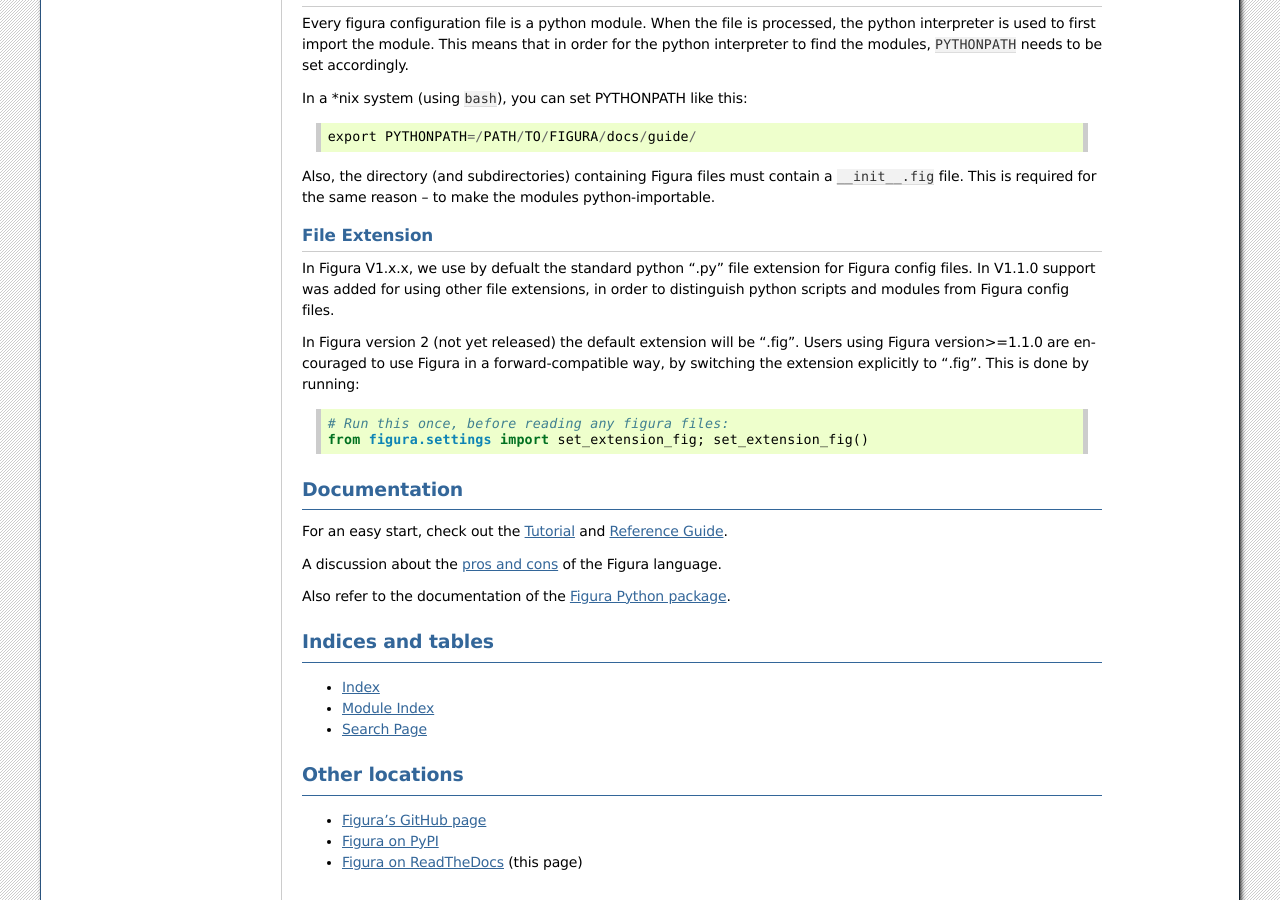
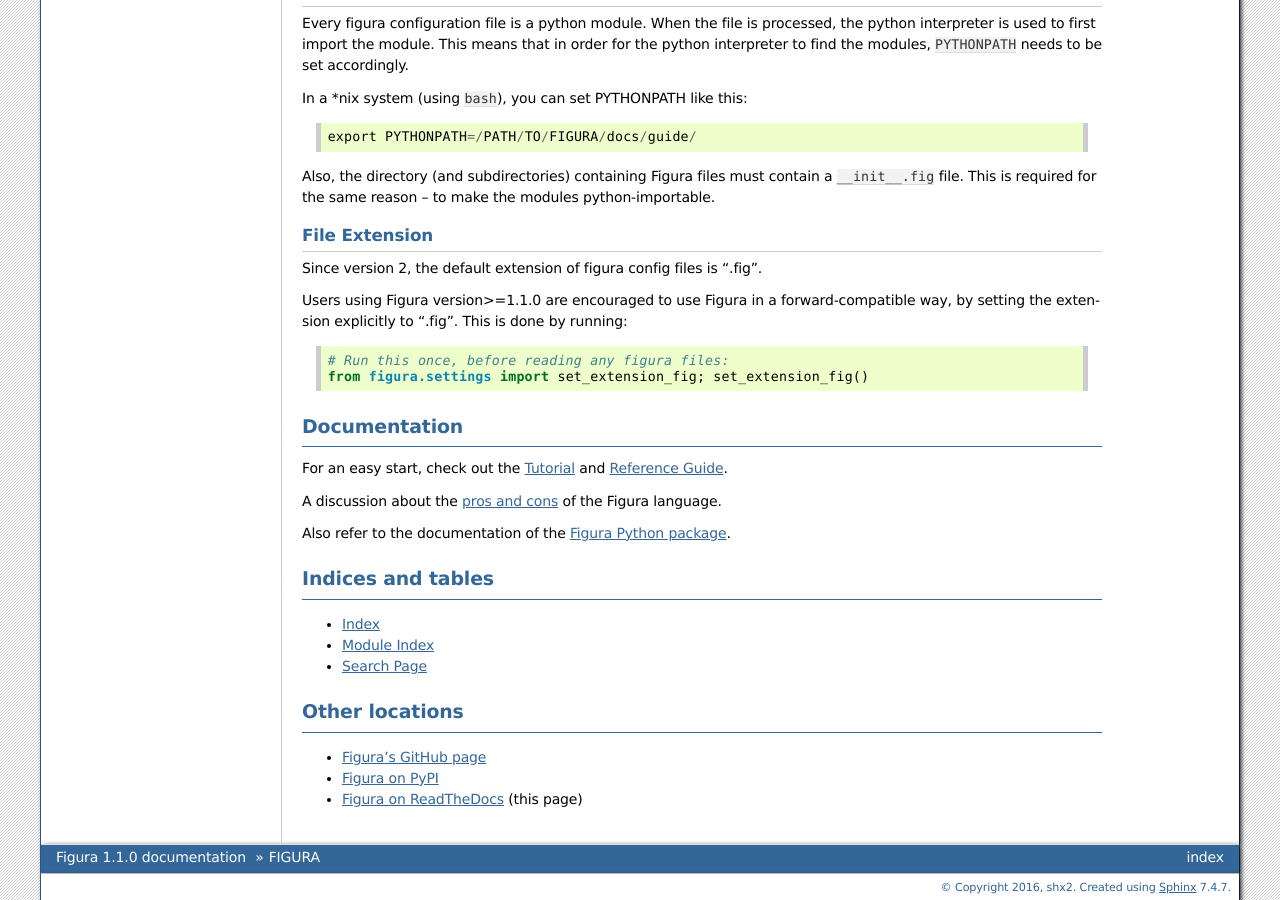
Before and after one commit to shx2/figura, a Sphinx documentation site: the page built from docs/index.rst, in a window 1280 px wide and 900 px high, scrolled down 1041 px. Built offline with Sphinx 7.4.7, drawn with Linux system fonts in a browser that asks for light colours.

Commit message:
Figura files use ".fig" extension by default, instead of ".py"

```diff
--- a/docs/index.rst
+++ b/docs/index.rst
@@ -81,13 +81,10 @@
 File Extension
 ---------------------
 
-In Figura V1.x.x, we use by defualt the standard python ".py" file extension for Figura
-config files.  In V1.1.0 support was added for using other file extensions, in order to
-distinguish python scripts and modules from Figura config files.
+Since version 2, the default extension of figura config files is ".fig".
 
-In Figura version 2 (not yet released) the default extension will be ".fig".  Users using
-Figura version>=1.1.0 are encouraged to use Figura in a forward-compatible way, by switching
-the extension explicitly to ".fig". This is done by running::
+Users using Figura version>=1.1.0 are encouraged to use Figura in a forward-compatible way,
+by setting the extension explicitly to ".fig". This is done by running::
 
     # Run this once, before reading any figura files:
     from figura.settings import set_extension_fig; set_extension_fig()
```
Also changed, not shown: 6 other files.
